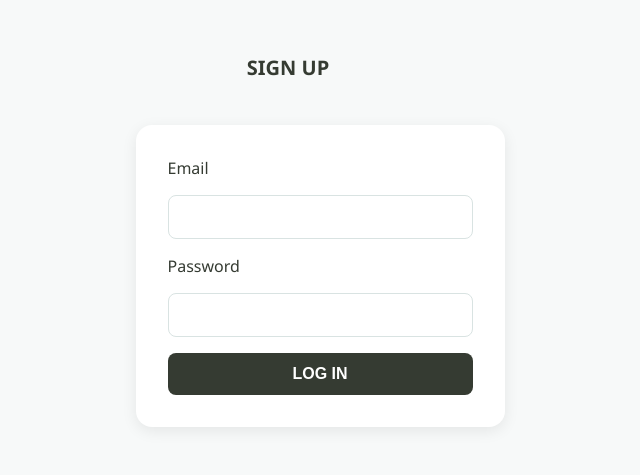
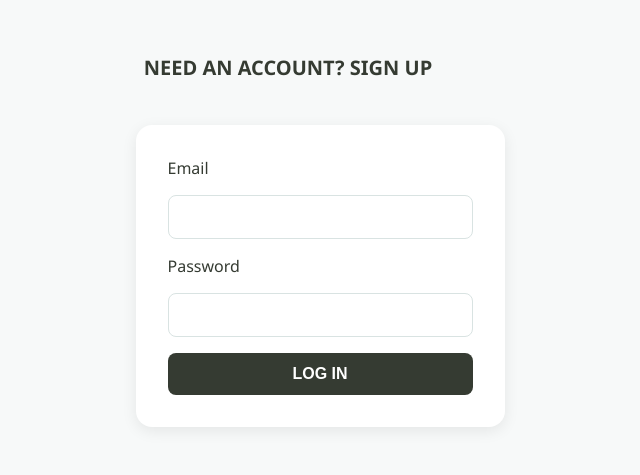
Before and after one commit to zainab-nooh/EV, a React (Vite) app: page / in a window 1280 px wide. Shown: the part 171-646 px from the top of the page, without its empty margins (352-992 px from the left). Built offline with nearby package versions, Linux system fonts and the light colour scheme.

Commit message:
Adding AuthPage

```diff
--- a/src/pages/AuthPage/AuthPage.jsx
+++ b/src/pages/AuthPage/AuthPage.jsx
@@ -2,7 +2,6 @@ import { useState } from 'react';
 import styles from './AuthPage.module.scss';
 import LoginForm from '../../components/auth/Login/Login';
 import SignUpForm from '../../components/auth/Signup/Signup';
-
 
 export default function AuthPage({ setUser }) {
   const [showLogin, setShowLogin] = useState(true);
@@ -10,8 +9,9 @@ export default function AuthPage({ setUser }) {
   return (
     <main className={styles.AuthPage}>
       <div>
-
-        <h3 onClick={() => setShowLogin(!showLogin)}>{showLogin ? 'SIGN UP' : 'LOG IN'}</h3>
+        <h3 onClick={() => setShowLogin(!showLogin)}>
+          {showLogin ? 'Need an account? SIGN UP' : 'Already have an account? LOG IN'}
+        </h3>
       </div>
       {showLogin ? <LoginForm setUser={setUser} /> : <SignUpForm setUser={setUser} />}
     </main>
```
Also changed, not shown: client/styles/pages.scss (deleted).
